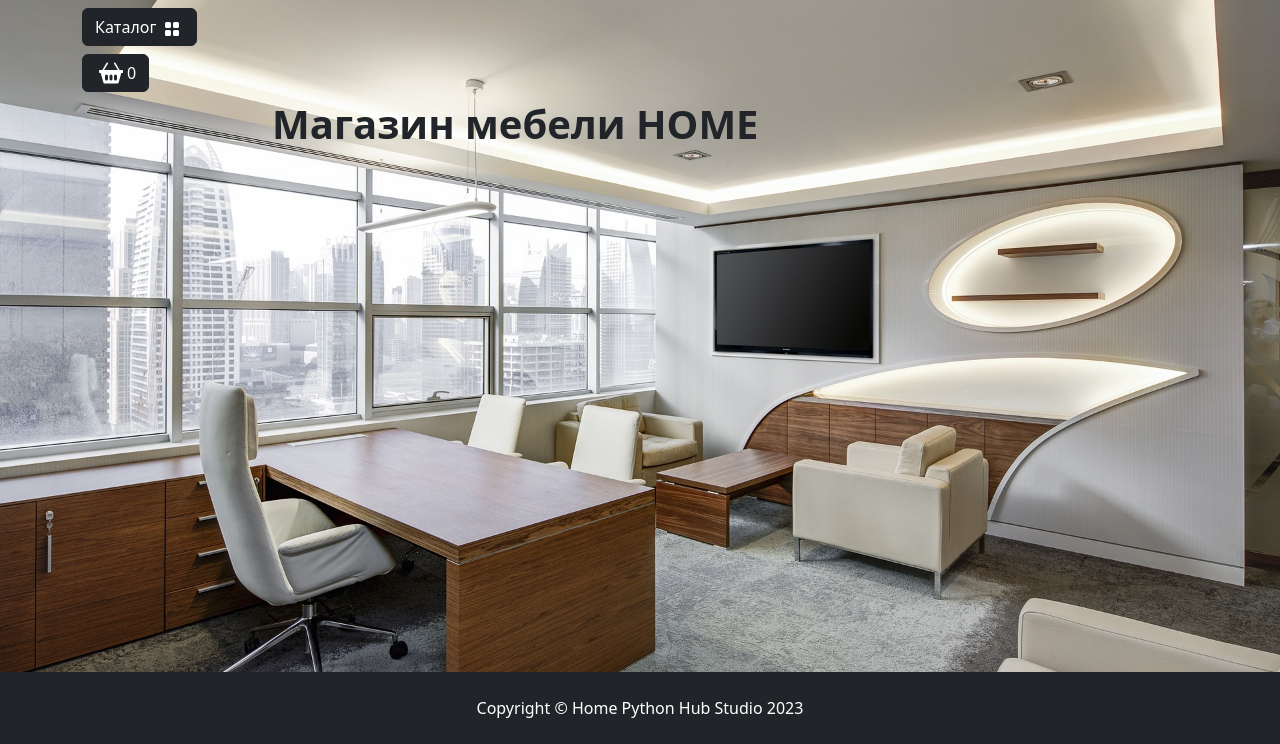
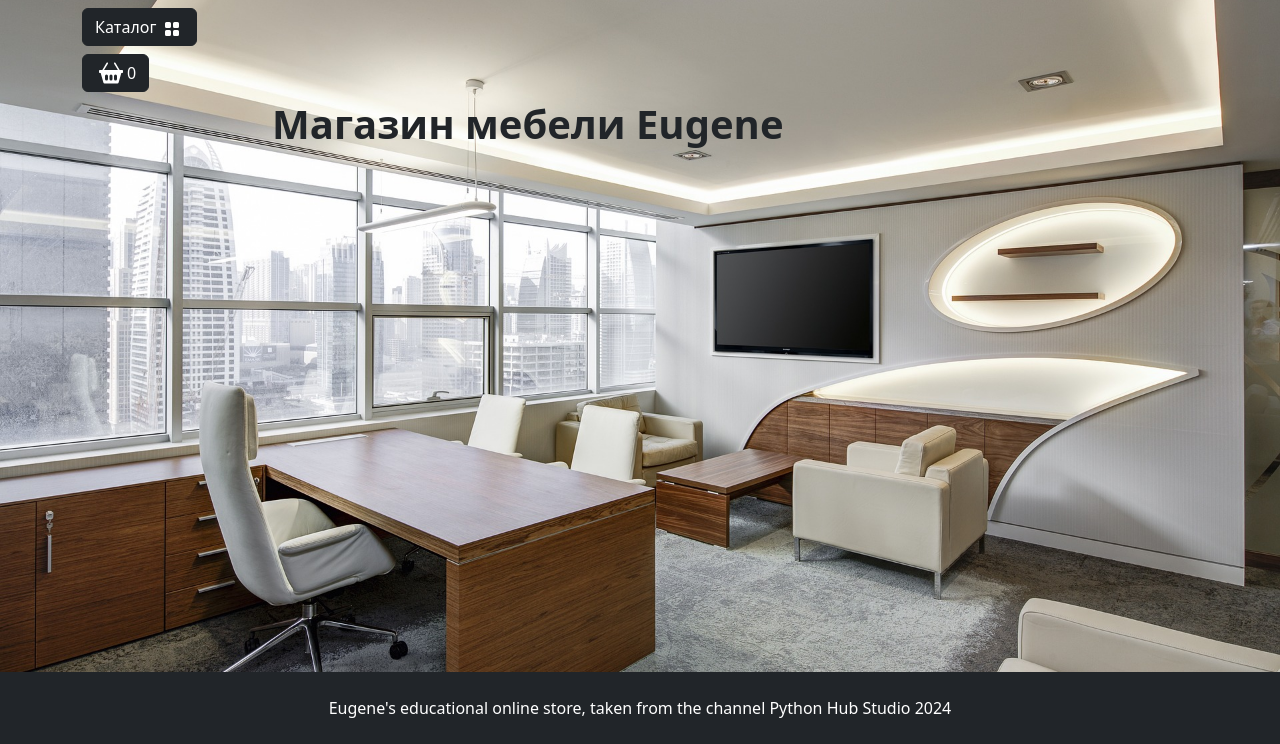
Before and after one commit to EugeneSamsonov/Django4-1homeshop, a Django app: page / in a window 1280 px wide. Shown: the part 56-800 px from the top of the page. Run offline with Django 4.2, Linux system fonts and the light colour scheme; some libraries are stand-ins or nearby versions.

Commit message:
add app "main": index and about

```diff
--- a/app/urls.py
+++ b/app/urls.py
@@ -15,13 +15,10 @@ Including another URLconf
     2. Add a URL to urlpatterns:  path('blog/', include('blog.urls'))
 """
 from django.contrib import admin
-from django.urls import path
+from django.urls import include, path
 
-from main import views
 
 urlpatterns = [
     path('admin/', admin.site.urls),
-    path('', views.index, name='index'),
-    path('about/', views.about, name='about'),
-    path('posts/', views.posts, name='posts')
+    path('', include('main.urls', namespace='main'))
 ]
--- a/main/templates/main/base.html
+++ b/main/templates/main/base.html
@@ -16,9 +16,9 @@
     <link rel="icon" type="image/png" sizes="16x16" href="{% static "deps/favicon/favicon-16x16.png" %}">
     <link rel="manifest" href="{% static "deps/favicon/site.webmanifest" %}">
     {% if title %}
-        <title>Home - {{ title }}</title>
+        <title>Eugene's Home - {{ title }}</title>
     {% else %}
-        <title>Home - Page</title>
+        <title>Eugene's Home - Page</title>
     {% endif %}
 </head>
 
@@ -26,7 +26,7 @@
     <header>
         <nav class="navbar navbar-expand-lg bg-dark" data-bs-theme="dark">
             <div class="container">
-                <a class="navbar-brand" href="{% static "index.html" %}">Home</a>
+                <a class="navbar-brand" href="{% url "main:index" %}">Home</a>
                 <button class="navbar-toggler" type="button" data-bs-toggle="collapse"
                     data-bs-target="#navbarSupportedContent" aria-controls="navbarSupportedContent"
                     aria-expanded="false" aria-label="Toggle navigation">
@@ -40,9 +40,9 @@
                                 Информация
                             </a>
                             <ul class="dropdown-menu">
-                                <li><a class="dropdown-item  text-white" href="{% static "#" %}">Доставка и оплата</a></li>
-                                <li><a class="dropdown-item  text-white" href="{% static "#" %}">Контактная информация</a></li>
-                                <li><a class="dropdown-item  text-white" href="{% static "#" %}">Про нас</a></li>
+                                <li><a class="dropdown-item  text-white" href="#">Доставка и оплата</a></li>
+                                <li><a class="dropdown-item  text-white" href="#">Контактная информация</a></li>
+                                <li><a class="dropdown-item  text-white" href=" {% url "main:about" %} ">Про нас</a></li>
                             </ul>
                         </li>
                         <li class="nav-item">
--- a/main/templates/main/index.html
+++ b/main/templates/main/index.html
@@ -18,7 +18,7 @@
 {% block footer %}
 <footer class="py-4 bg-dark">
     <div class="container">
-        <p class="m-0 text-center text-white">Copyright &copy; Home Python Hub Studio 2023</p>
+        <p class="m-0 text-center text-white">Eugene's educational online store, taken from the channel Python Hub Studio 2024</p>
     </div>
 </footer>
 {% endblock  %}
--- /dev/null
+++ b/main/urls.py
@@ -0,0 +1,11 @@
+from django.urls import path
+
+from main import views
+
+app_name = 'main'
+
+urlpatterns = [
+    path('', views.index, name='index'),
+    path('about/', views.about, name='about'),
+    path('posts/', views.posts, name='posts')
+]
--- a/main/views.py
+++ b/main/views.py
@@ -6,7 +6,7 @@ from django.shortcuts import render
 def index(request):
     context = {
         "title": "Главная",
-        "content": "Магазин мебели HOME"
+        "content": "Магазин мебели Eugene"
     }
     return render(request, "main/index.html", context)
 
```
Also changed, not shown: 1 other file.
